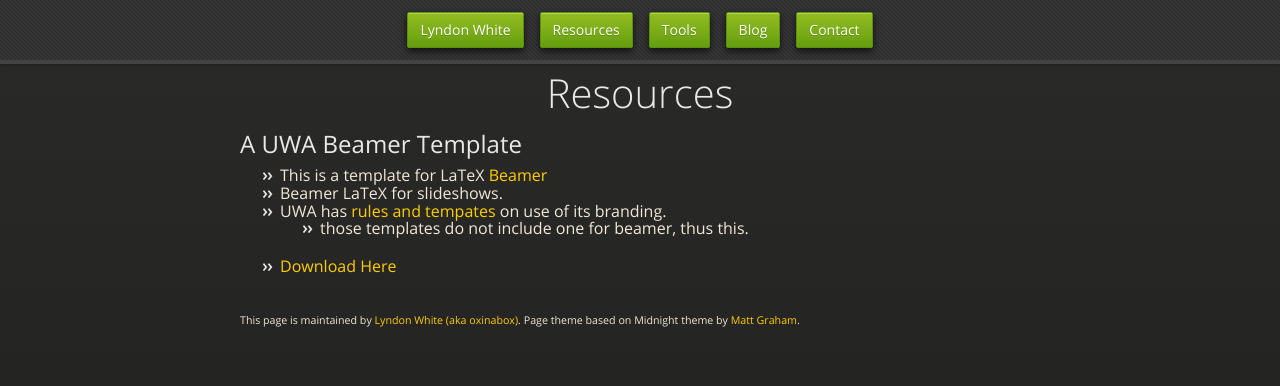
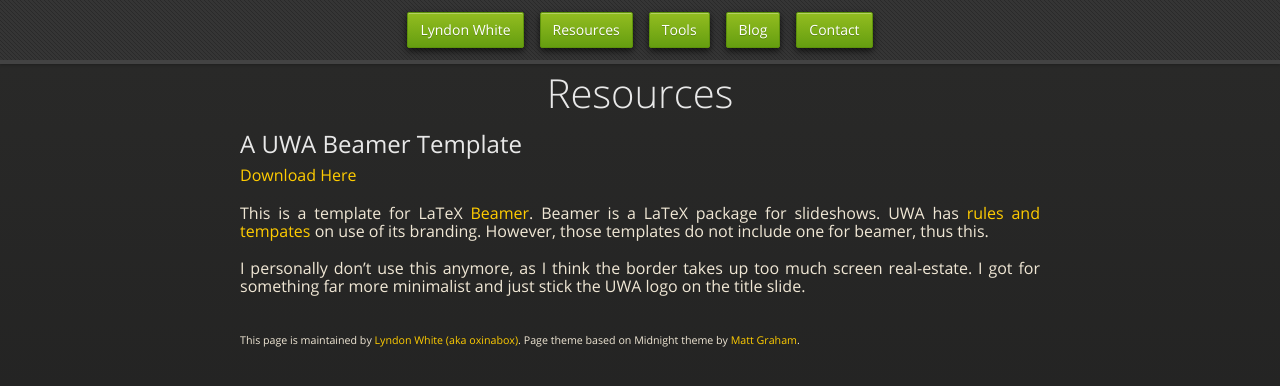
Before and after one commit to oxinabox/oxinabox.github.io, a Jekyll site: the page built from resources/uwabeamer/index.md, in a window 1280 px wide. Shown: the top 386 px of the page. Built offline with Jekyll 4.4.1, drawn with Linux system fonts in a browser that asks for light colours; nearby versions of some CDN libraries; some web fonts are replaced.

Commit message:
Update index.md

```diff
--- a/resources/uwabeamer/index.md
+++ b/resources/uwabeamer/index.md
@@ -5,9 +5,11 @@ title: Resources
 
 ## A UWA Beamer Template
 
- - This is a template for LaTeX [Beamer](https://www.ctan.org/tex-archive/macros/latex/contrib/beamer)
- - Beamer LaTeX for slideshows.
- - UWA has [rules and tempates](http://www.brand.uwa.edu.au/) on use of its branding.
-     - those templates do not include one for beamer, thus this.
+[Download Here](./uwabeamer.zip)
 
- - [Download Here](./uwabeamer.zip)
+This is a template for LaTeX [Beamer](https://www.ctan.org/tex-archive/macros/latex/contrib/beamer).
+Beamer is a LaTeX package  for slideshows.
+UWA has [rules and tempates](http://www.brand.uwa.edu.au/) on use of its branding. However, those templates do not include one for beamer, thus this.
+
+I personally don't use this anymore, as I think the border takes up too much screen real-estate.
+I got for something far more minimalist and just stick the UWA logo on the title slide.
```
